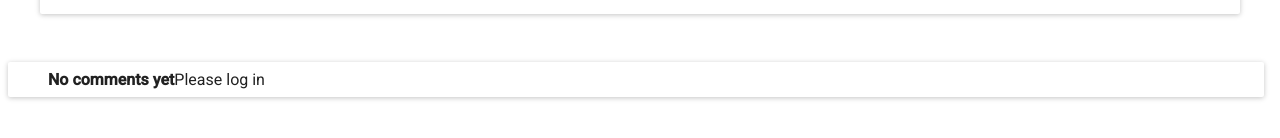
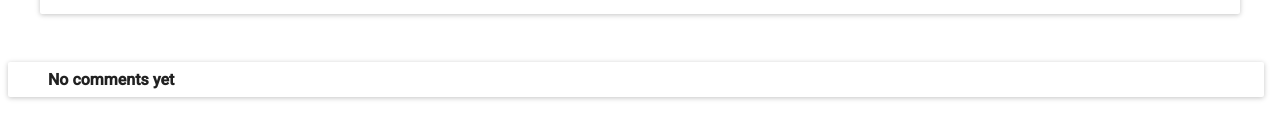
Before and after one commit to Frazer/reactMaterialUICommentBoard, a React (Create React App) app: page / in a window 1280 px wide. Shown: the part 314-452 px from the top of the page. Built offline with nearby package versions, Linux system fonts and the light colour scheme.

Commit message:
Update AddComment.js

```diff
--- a/src/AddComment.js
+++ b/src/AddComment.js
@@ -65,7 +65,7 @@ export default class AddComment extends React.Component {
         )
       }
     }else{
-      return (<span>Please log in</span>);
+      return (<></>);
     }
   }
 }
```
